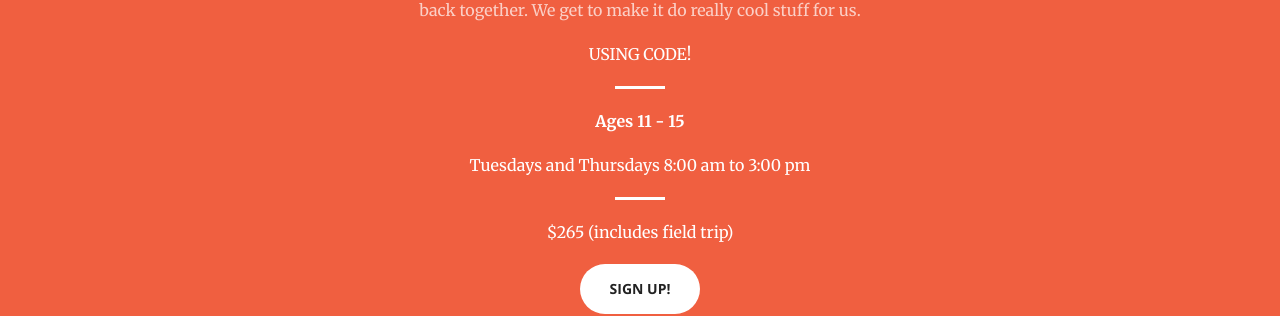
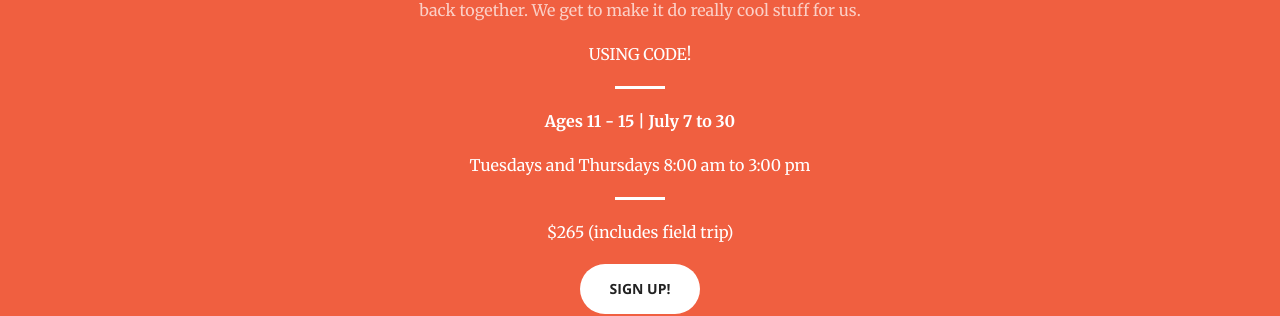
Before and after one commit to ojagostini/supracademy.com, a Jekyll site: the page kidscode/index.html, which Jekyll copies as it is, in a window 1280 px wide and 900 px high, scrolled down 977 px. Shown: the part 149-465 px from the top of the window. Built offline with Jekyll 4.4.1, drawn with Linux system fonts in a browser that asks for light colours.

Commit message:
modified days and times of program to kidscode

```diff
--- a/kidscode/index.html
+++ b/kidscode/index.html
@@ -97,7 +97,8 @@
 
                     <hr class="light">
 
-                    <p><strong> Ages 11 - 15 </strong></p>
+                    <p><strong> Ages 11 - 15  |  July 7 to 30</strong></p>
+
                     <p> Tuesdays and Thursdays 8:00 am to 3:00 pm</p>
                     <hr class="light">
                     <p>$265 (includes field trip)</p>
```
